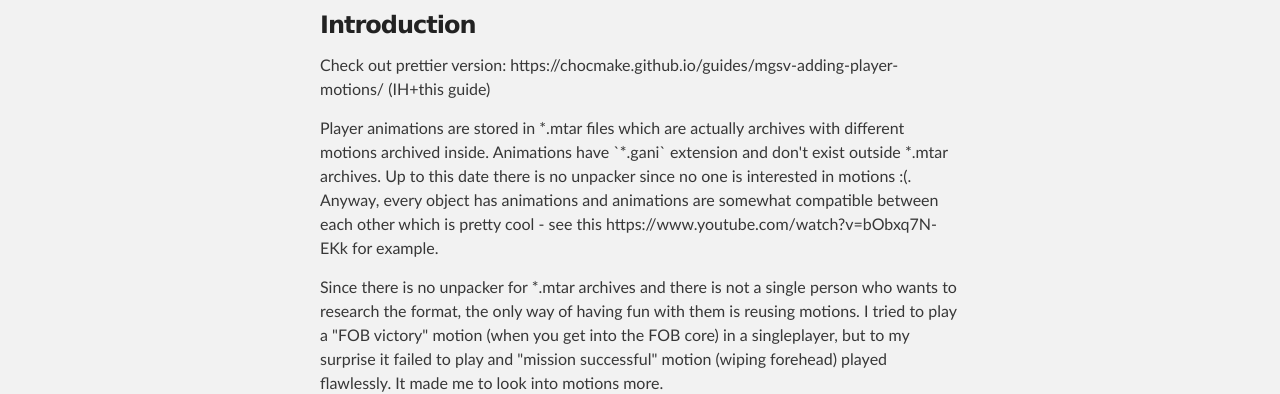
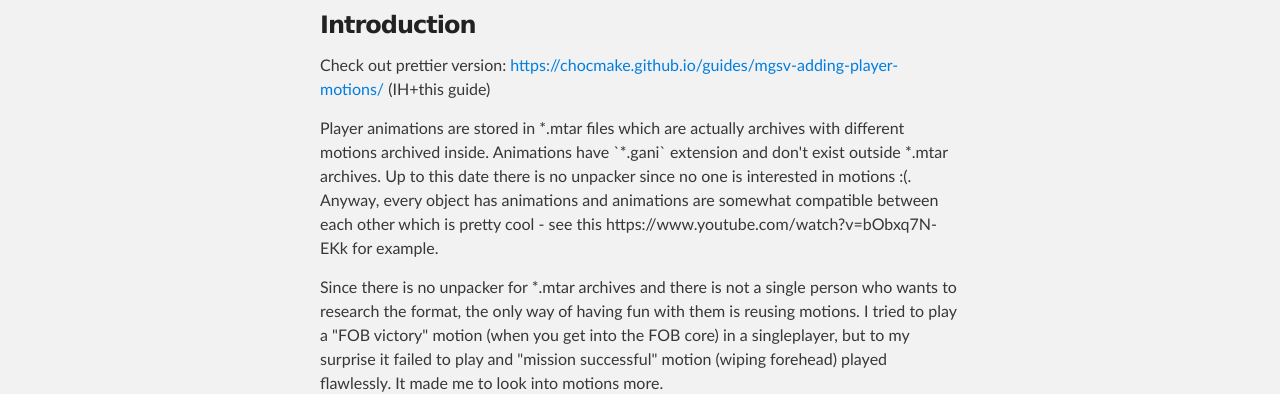
Before and after one commit to unknown321/mgsv_research, a plain HTML site: page motions.html in a window 1280 px wide. Shown: the part 411-805 px from the top of the page. Drawn offline with Linux system fonts and the light colour scheme.

Commit message:
clickable choc

```diff
--- a/motions.html
+++ b/motions.html
@@ -29,7 +29,7 @@
       <section id="main_content" class="inner">
           <h2>Player motions</h2>
           <h3>Introduction</h3>
-          <p>Check out prettier version: https://chocmake.github.io/guides/mgsv-adding-player-motions/ (IH+this guide)</p>
+          <p>Check out prettier version: <a href="https://chocmake.github.io/guides/mgsv-adding-player-motions/">https://chocmake.github.io/guides/mgsv-adding-player-motions/</a> (IH+this guide)</p>
           <p>Player animations are stored in *.mtar files which are actually archives with different motions archived inside. Animations have `*.gani` extension and don't exist outside *.mtar archives. Up to this date there is no unpacker since no one is interested in motions :(. Anyway, every object has animations and animations are somewhat compatible between each other which is pretty cool - see this https://www.youtube.com/watch?v=bObxq7N-EKk for example.</p>
 
           <p>Since there is no unpacker for *.mtar archives and there is not a single person who wants to research the format, the only way of having fun with them is reusing motions. I tried to play a "FOB victory" motion (when you get into the FOB core) in a singleplayer, but to my surprise it failed to play  and "mission successful" motion (wiping forehead) played flawlessly. It made me to look into motions more.</p>
```
